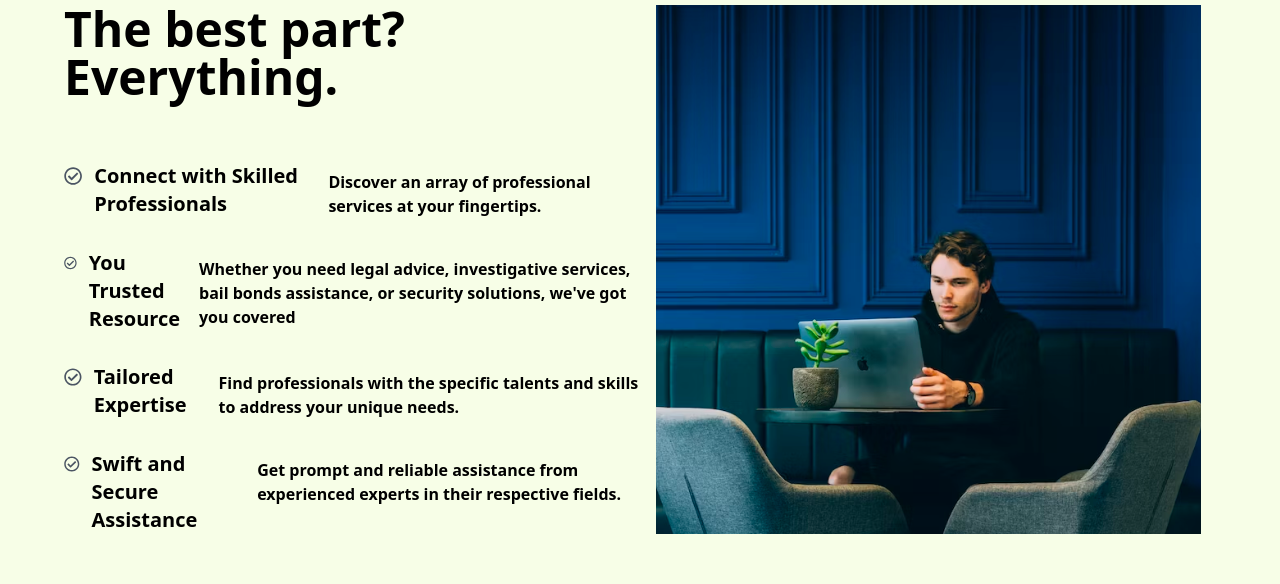
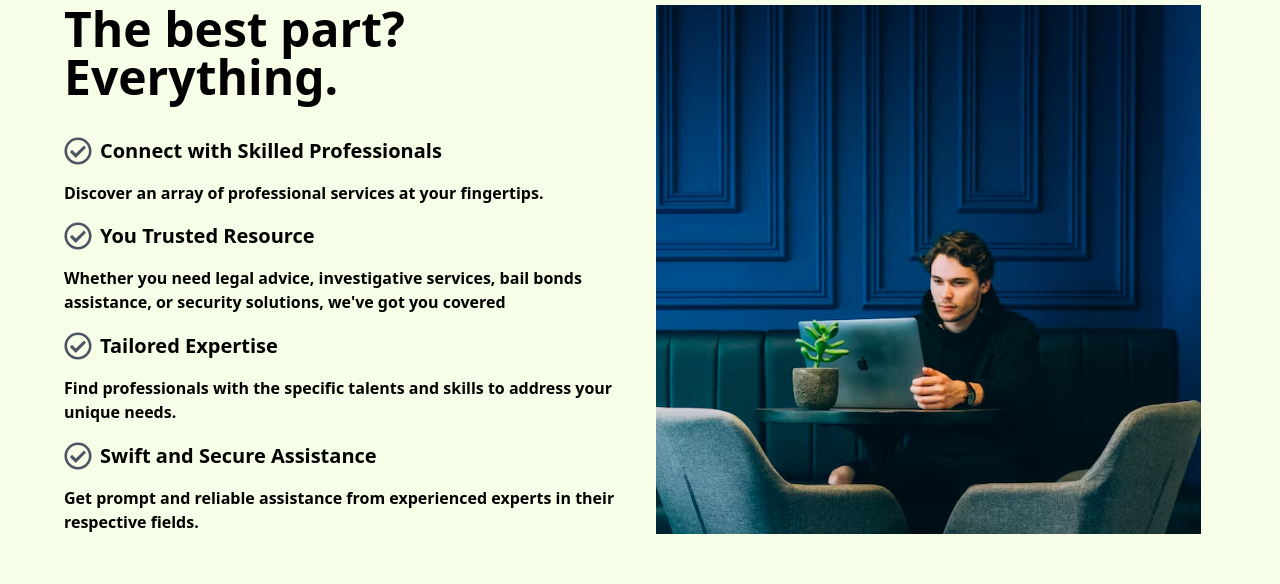
Before and after one commit to Nagarjunl/global-legals-ui, a React (Vite) app: page / in a window 1280 px wide. Shown: the part 1180-1764 px from the top of the page. Built offline with nearby package versions, Linux system fonts and the light colour scheme.

Commit message:
fixed home screen component alignment

```diff
--- a/src/components/BlockText.jsx
+++ b/src/components/BlockText.jsx
@@ -1,13 +1,14 @@
-import React from "react";
 import { FaRegCheckCircle } from "react-icons/fa";
 const BlockText = ({ heading, content }) => {
   return (
     <>
-      <div className="flex gap-3 text-start">
-        <FaRegCheckCircle className="h-[28px] w-[28px] text-gray-600" />
-        <p className="text-black text-xl font-bold self-stretch grow shrink basis-auto max-md:max-w-full">
-          {heading}
-        </p>
+      <div className="flex flex-col  gap-2 text-start">
+        <div className="flex gap-2">
+          <FaRegCheckCircle className="h-[28px] w-[28px] text-gray-600" />
+          <p className="text-black text-xl font-bold self-stretch grow shrink basis-auto max-md:max-w-full">
+            {heading}
+          </p>
+        </div>
 
         <p className="text-trueGray-600 mt-2 font-semibold font-circular-std text-base  font-hairline leading-normal">
           {content}
```
